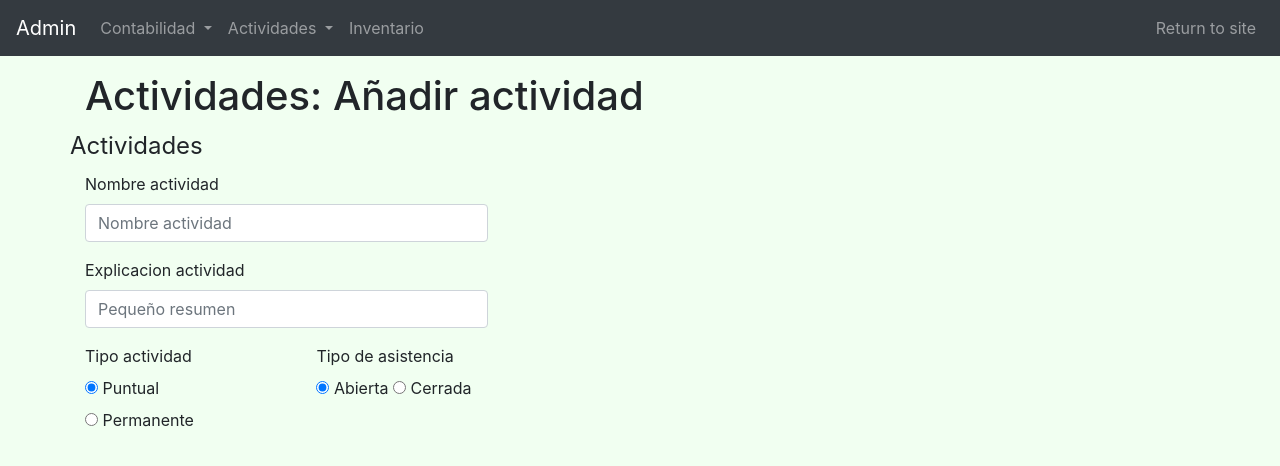
After one commit to Sarrablo/ColEconomy, a Flask app: page /admin/activities/add in a window 1280 px wide. The commit adds this page. Shown: the top 466 px of the page. Run offline with Flask 2, Linux system fonts and the light colour scheme; the visitor is signed in with stand-in values (Sample User, id 1); some libraries are stand-ins or nearby versions.

Commit message:
Added add activity

```diff
--- a/app/admin_views.py
+++ b/app/admin_views.py
@@ -17,6 +17,15 @@ def admin_dashboard():
         for operation in operations:
             total = total+ float(operation['cuantia']) * int(operation["direccion"])
         return render_template("admin/dashboard.html", operations=operations, total=total)
+
+@app.route("/admin/activities/dashboard")
+def activities_dashboard():
+    if session.get("USERNAME") is None:
+        return redirect(url_for("sign_up"))
+    else:
+        operations = mongo.find_operations()
+        return render_template("admin/activities/dashboard.html")
+
 
 
 @app.route("/admin/del", methods=["POST"])
@@ -47,6 +56,23 @@ def add_dashboard():
         else:
             return render_template("admin/add.html")
 
+@app.route("/admin/activities/add", methods=["GET", "POST"])
+def activities_add_dashboard():
+    if session.get("USERNAME") is None:
+        return redirect(url_for("sign_up"))
+    else:
+        if request.method == "POST":
+            req = request.form
+            data = req.to_dict(flat=True)
+            data["user"] = session.get("USERNAME")
+            data["date"] = datetime.today()
+            data["cuantia"] = abs(int(data["cuantia"]))
+            mongo.insert_in_operations(data)
+            return redirect(url_for("admin_dashboard"))
+        else:
+            return render_template("admin/activities/add.html")
+
+
 
 @app.route("/admin/stock")
 def stock_dashboard():
--- /dev/null
+++ b/app/templates/admin/activities/add.html
@@ -0,0 +1,69 @@
+  {% extends "admin/templates/admin_template.html" %} {% block
+  title %}Actividades: Añadir actividad{% endblock %} {% block main
+  %}
+  <div class="container">
+    <div class="row">
+      <div class="col">
+        <h1>Actividades: Añadir actividad</h1>
+      </div>
+    </div>
+    <div class="row" style="float: center;">
+      <form method="post" action="/admin/add">
+        <fieldset>
+          <!-- Form Name -->
+          <legend>Actividades</legend> <!-- Text input-->
+          <div class="form-group">
+            <label class="col control-label" for="textinput">Nombre
+            actividad</label>
+            <div class="col">
+              <input id="textinput" name="textinput" type="text"
+              placeholder="Nombre actividad" class=
+              "form-control input-md">
+            </div>
+          </div><!-- Text input-->
+          <div class="form-group">
+            <label class="col control-label" for=
+            "detalle">Explicacion actividad</label>
+            <div class="col">
+              <input id="detalle" name="detalle" type="text"
+              placeholder="Pequeño resumen" class=
+              "form-control input-md">
+            </div>
+          </div>
+          <div class="row">
+            <div class="col">
+              <!-- Multiple Radios (inline) -->
+              <div class="form-group">
+                <label class="col control-label" for="tipo">Tipo
+                actividad</label>
+                <div class="col">
+                  <label class="radio-inline" for=
+                  "tipo-0"><input type="radio" name="tipo" id=
+                  "tipo-0" value="1" checked="checked">
+                  Puntual</label> <label class="radio-inline" for=
+                  "tipo-1"><input type="radio" name="tipo" id=
+                  "tipo-1" value="2"> Permanente</label>
+                </div>
+              </div>
+            </div>
+            <div class="col">
+              <!-- Multiple Radios (inline) -->
+              <div class="form-group">
+                <label class="col control-label" for=
+                "asistencia">Tipo de asistencia</label>
+                <div class="col">
+                  <label class="radio-inline" for=
+                  "asistencia-0"><input type="radio" name=
+                  "asistencia" id="asistencia-0" value="1" checked=
+                  "checked"> Abierta</label> <label class=
+                  "radio-inline" for="asistencia-1"><input type=
+                  "radio" name="asistencia" id="asistencia-1"
+                  value="2"> Cerrada</label>
+                </div>
+              </div>
+            </div>
+          </div>
+        </fieldset>
+      </form>
+    </div>
+  </div>{% endblock %}
--- a/app/templates/admin/add.html
+++ b/app/templates/admin/add.html
@@ -1,13 +1,13 @@
 {% extends "admin/templates/admin_template.html" %}
 
-{% block title %}Añadir apunte{% endblock %}
+{% block title %}Contabilidad: Añadir apunte{% endblock %}
 
 {% block main %}
 
 <div class="container">
   <div class="row">
     <div class="col">
-      <h1>Añadir apunte</h1>
+      <h1>Contabilidad: Añadir apunte</h1>
     </div>
   </div>
   <div class=row style="float: center;">
--- a/app/templates/admin/dashboard.html
+++ b/app/templates/admin/dashboard.html
@@ -1,13 +1,13 @@
 {% extends "admin/templates/admin_template.html" %}
 
-{% block title %}Vision General{% endblock %}
+{% block title %}Contabilidad: Vision General{% endblock %}
 
 {% block main %}
 
 <div class="container">
   <div class="row">
     <div class="col">
-      <h1>Vision General</h1>
+      <h1>Contabilidad: Vision General</h1>
     </div>
   </div>
   <div class="row">
--- a/app/templates/admin/templates/admin_template.html
+++ b/app/templates/admin/templates/admin_template.html
@@ -25,7 +25,7 @@
 
     <div class="collapse navbar-collapse" id="navbarNav">
       <ul class="navbar-nav">
-              <li class="nav-item dropdown">
+       <li class="nav-item dropdown">
         <a class="nav-link dropdown-toggle" href="#" id="navbarDropdown" role="button" data-toggle="dropdown" aria-haspopup="true" aria-expanded="false">
           Contabilidad
         </a>
@@ -33,6 +33,15 @@
           <a class="dropdown-item" href="/admin/dashboard">General</a>
           <a class="dropdown-item" href="/admin/add">Añadir</a>
         </div>
+        <li class="nav-item dropdown">
+        <a class="nav-link dropdown-toggle" href="#" id="navbarDropdown" role="button" data-toggle="dropdown" aria-haspopup="true" aria-expanded="false">
+          Actividades
+        </a>
+        <div class="dropdown-menu" aria-labelledby="navbarDropdown">
+          <a class="dropdown-item" href="/admin/activities/dashboard">General</a>
+          <a class="dropdown-item" href="/admin/activities/add">Añadir</a>
+        </div>
+      </li>
       </li>
          <li class="nav-item">
             <a class="nav-link" href="/admin/stock">Inventario</a>
```
Also changed, not shown: app/templates/admin/activities/dashboard.html (added, +16 -0 lines).
